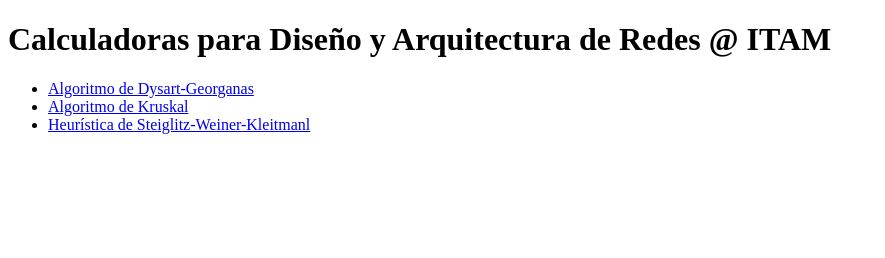
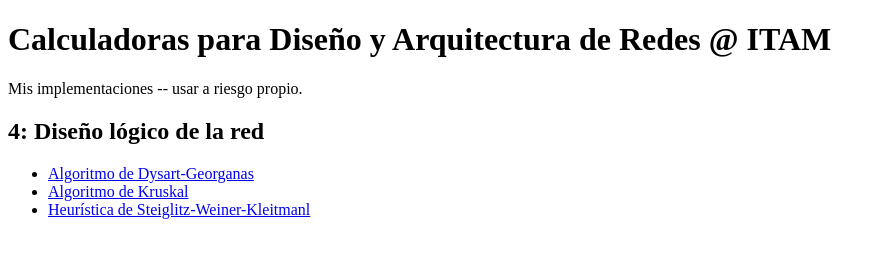
Before and after one commit to emiliocantuc/calcsRedes2ITAM, a plain HTML site: page index.html in a window 1280 px wide. Shown: the whole page, without its empty margins (0-885 px from the left). Drawn offline with Linux system fonts and the light colour scheme.

Commit message:
ind format

```diff
--- a/index.html
+++ b/index.html
@@ -19,7 +19,11 @@
     <h1>
         Calculadoras para Diseño y Arquitectura de Redes @ ITAM
     </h1>
+    <p>
+        Mis implementaciones -- usar a riesgo propio.
+    </p>
 
+    <h2>4: Diseño lógico de la red</h2>
     <ul>
         <li><a href="cap4/dysart-georganas.html">Algoritmo de Dysart-Georganas</a></li>
         <!-- Checar con profe:
```
